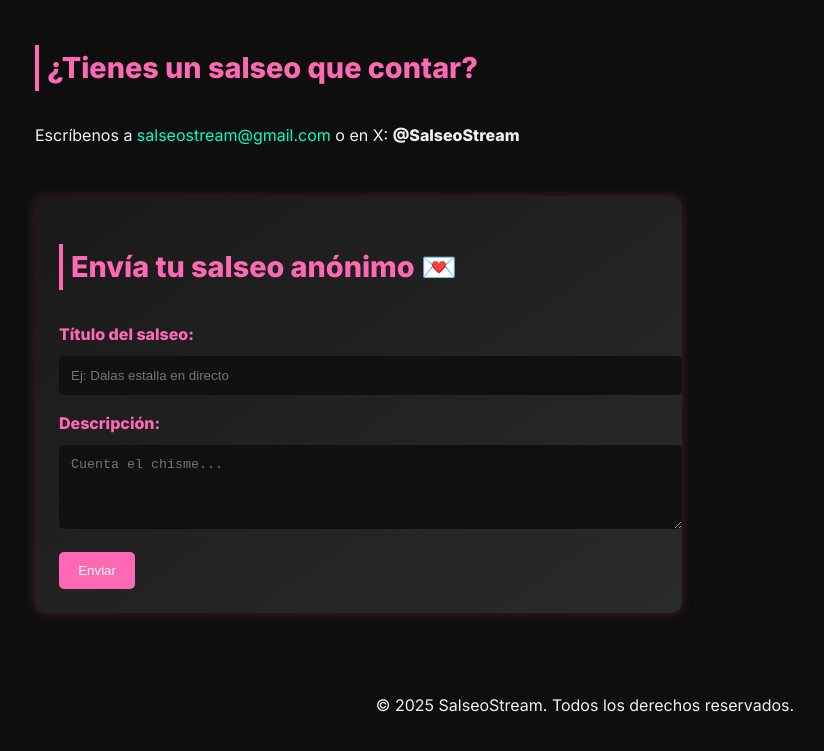
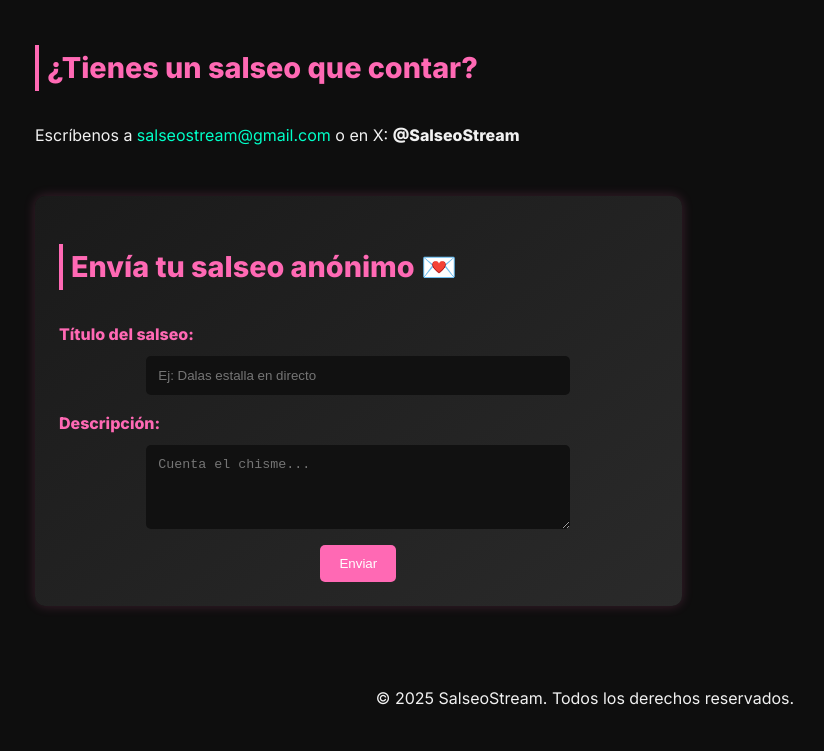
Before and after one commit to Schreem/Salseo-Stream, a plain HTML site: page index.html in a window 1280 px wide. Shown: the part 1711-2462 px from the top of the page, without its empty margins (55-879 px from the left). Drawn offline with Linux system fonts and the light colour scheme.

Commit message:
Update style.css

```diff
--- a/style.css
+++ b/style.css
@@ -323,3 +323,17 @@
 .contact-section a:hover {
   text-decoration: underline;
 }
+
+#formulario input,
+#formulario textarea {
+  width: 100%;
+  max-width: 400px;
+  margin-left: auto;
+  margin-right: auto;
+  display: block;
+}
+
+#formulario button {
+  display: block;
+  margin: 1rem auto 0 auto;
+}
```
